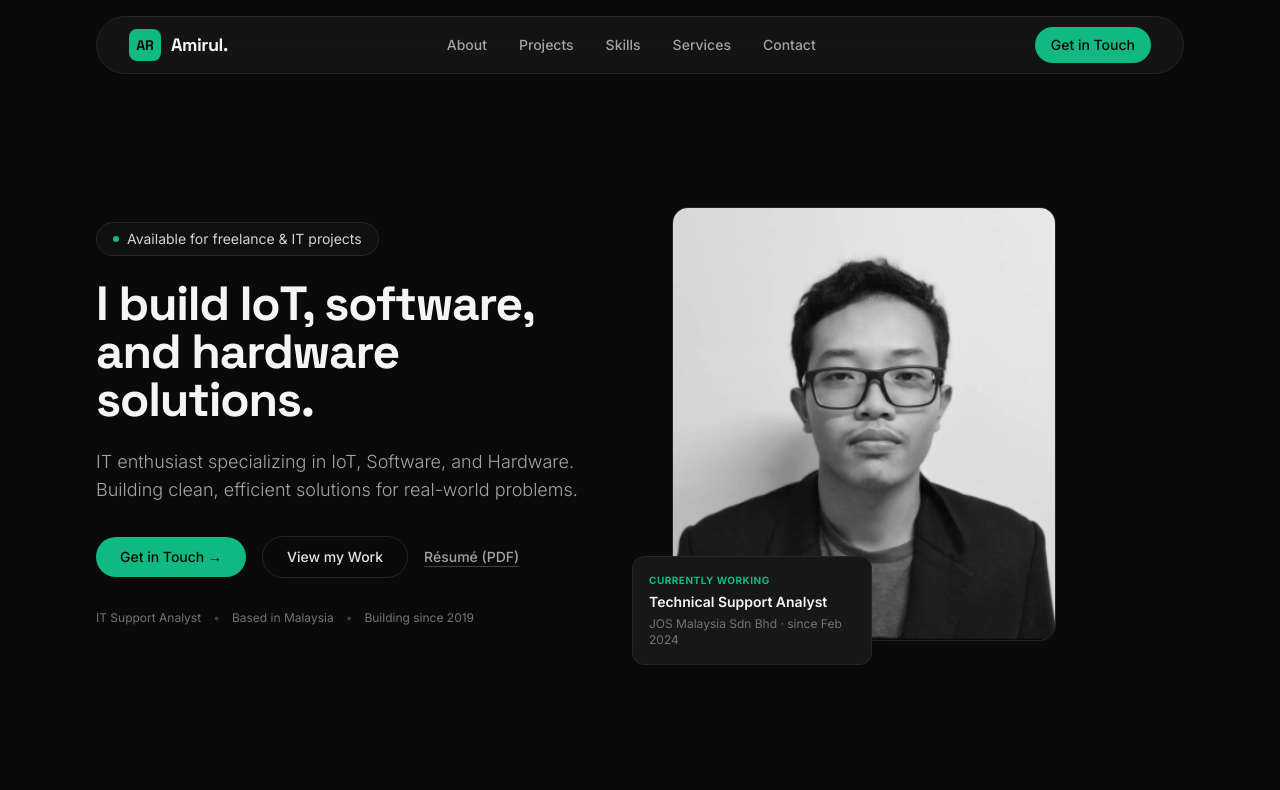
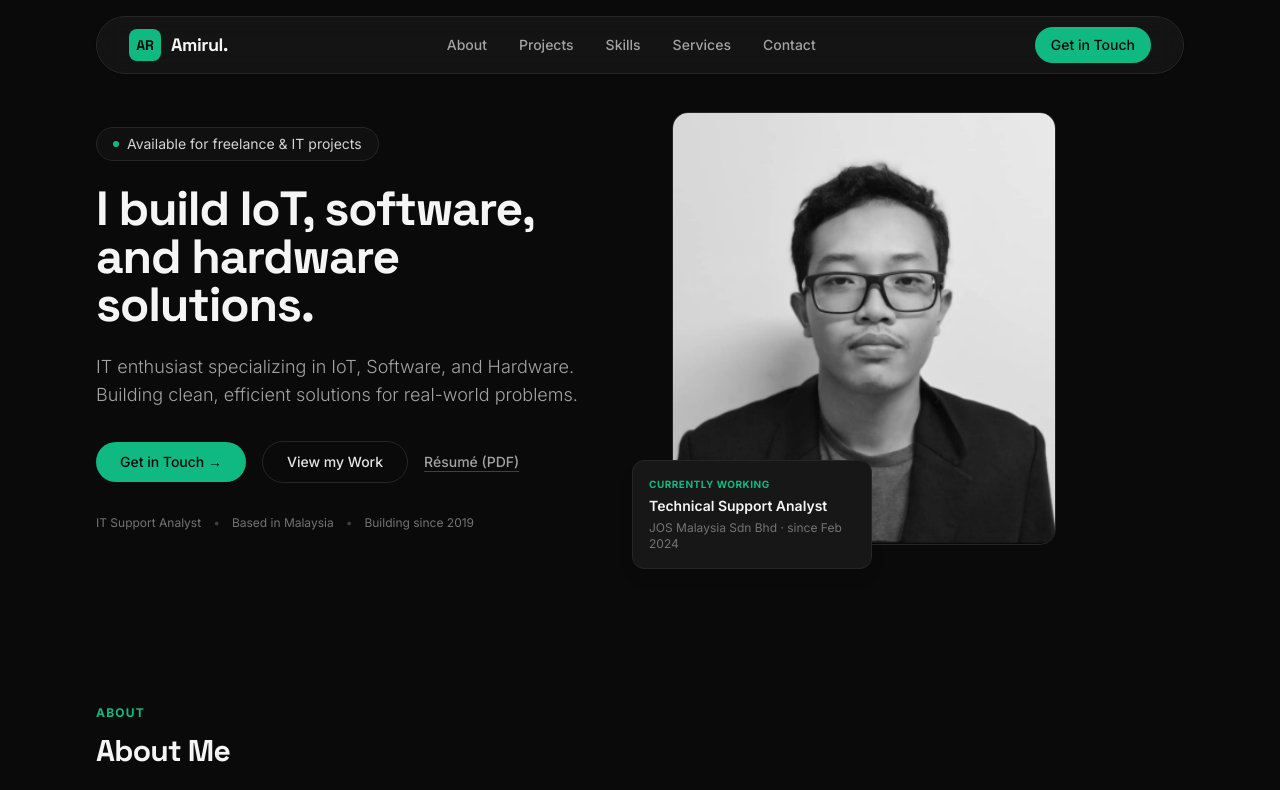
Before and after one commit to myruldeen/portfolio-website, an Astro site: page / in a window 1280 px wide. Shown: the top 790 px of the page. Built offline with nearby package versions, Linux system fonts and the light colour scheme; Astro itself is replaced by a stand-in of ours.

Commit message:
Tighten hero section vertical spacing
Hero previously used min-h-screen + flex centering, which just pushed
big empty gaps above and below the content on any viewport taller
than the content itself. Dropped min-h-screen in favor of the
existing pt-28/pb-16 padding directly controlling the spacing, so the
section now hugs its content instead of forcing full-viewport height.

```diff
--- a/src/components/HeroSection.astro
+++ b/src/components/HeroSection.astro
@@ -2,7 +2,7 @@
 import { Image } from 'astro:assets';
 import myselfImage from '../assets/myself.png';
 ---
-<section id="hero" class="min-h-screen relative flex items-center bg-neutral-950 transition-colors duration-200 pt-32 pb-20">
+<section id="hero" class="relative bg-neutral-950 transition-colors duration-200 pt-28 pb-16">
   <div class="container mx-auto px-4 lg:px-8 max-w-6xl z-10 animate-fade-in-up">
     <div class="grid grid-cols-1 lg:grid-cols-2 gap-16 items-center">
       <!-- Text Content -->
```
